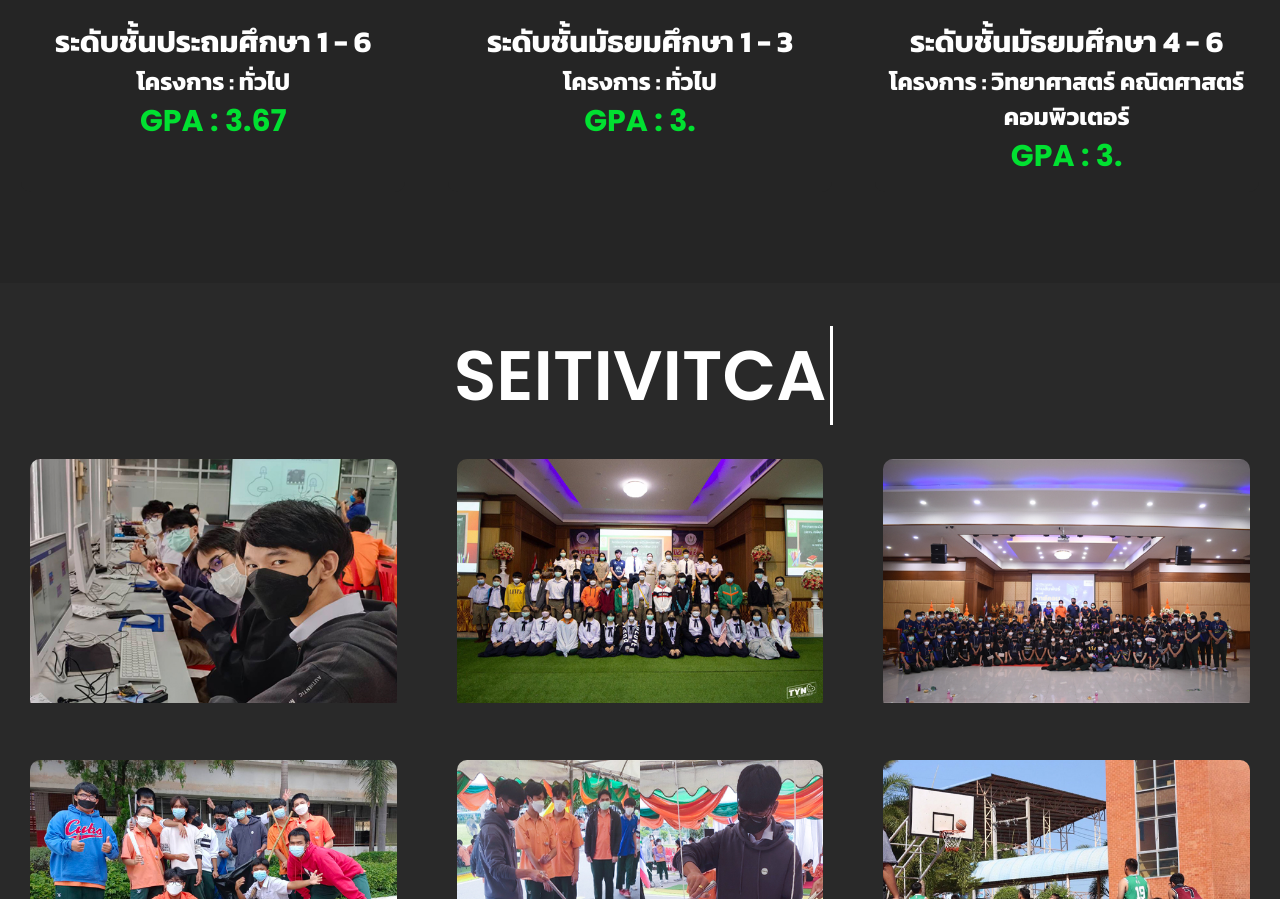
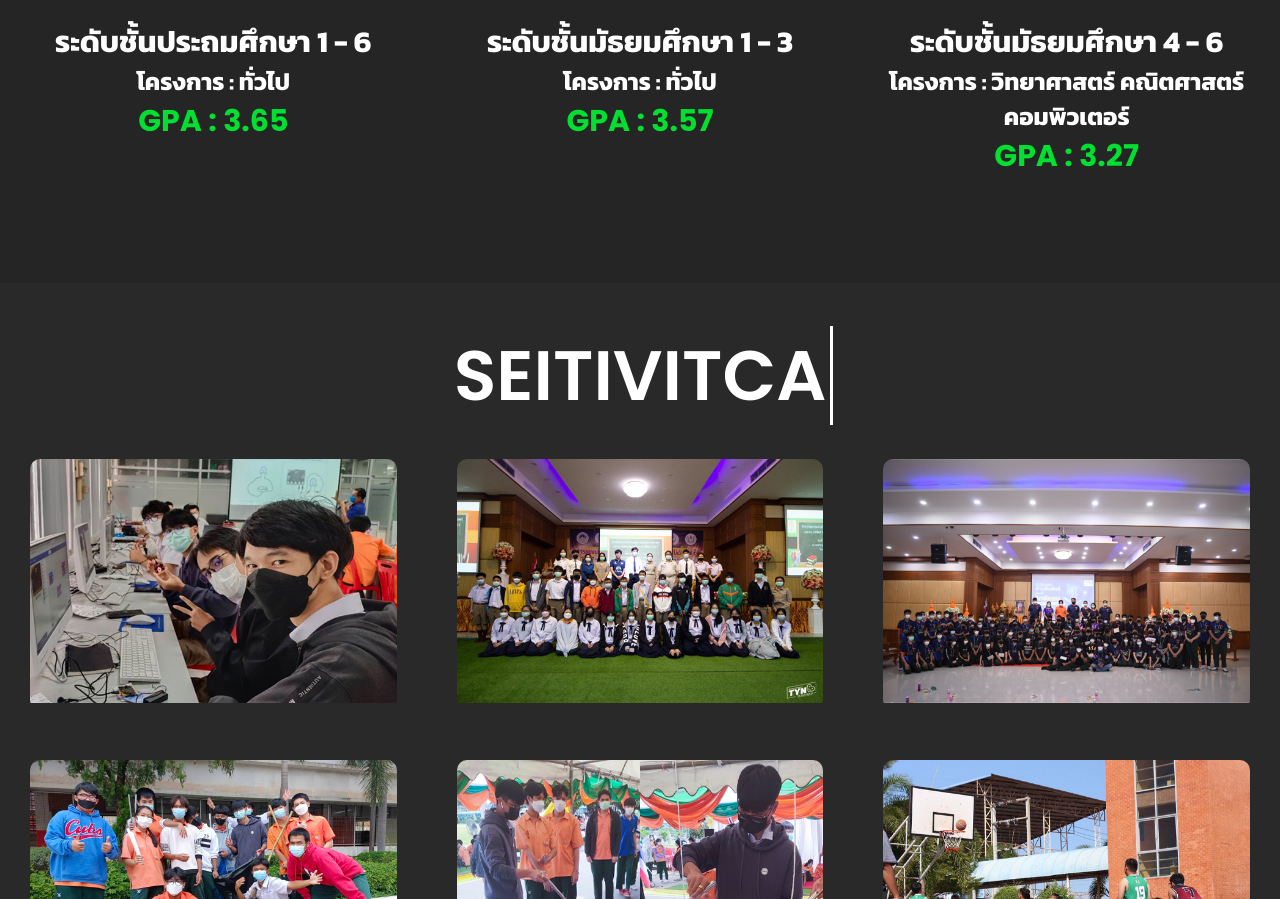
Before and after one commit to TeamMie4K/E-PORTFOLIO, a plain HTML site: page index.html in a window 1280 px wide. Shown: the part 2181-3080 px from the top of the page. Drawn offline with nearby package versions, Linux system fonts and the light colour scheme.

Commit message:
Initial Commit

```diff
--- a/index.html
+++ b/index.html
@@ -89,7 +89,7 @@
                     </div></a>
                     <h1>ระดับชั้นประถมศึกษา 1 - 6</h1>
                     <h2>โครงการ : ทั่วไป</h2>
-                    <h3>GPA : 3.67</h3>
+                    <h3>GPA : 3.65</h3>
                 </div>
                 <div class="Education-col">
                     <img src="img/PKlogo.png" alt="">
@@ -98,7 +98,7 @@
                     </div></a>
                     <h1>ระดับชั้นมัธยมศึกษา 1 - 3</h1>
                     <h2>โครงการ : ทั่วไป</h2>
-                    <h3>GPA : 3.</h3>
+                    <h3>GPA : 3.57</h3>
                 </div>
                 <div class="Education-col">
                     <img src="img/RWlogo.png" alt="">
@@ -107,7 +107,7 @@
                     </div></a>
                     <h1>ระดับชั้นมัธยมศึกษา 4 - 6</h1>
                     <h2>โครงการ : วิทยาศาสตร์ คณิตศาสตร์ คอมพิวเตอร์</h2>
-                    <h3>GPA : 3.</h3>
+                    <h3>GPA : 3.27</h3>
                 </div>
             </div>
         </section>
```
